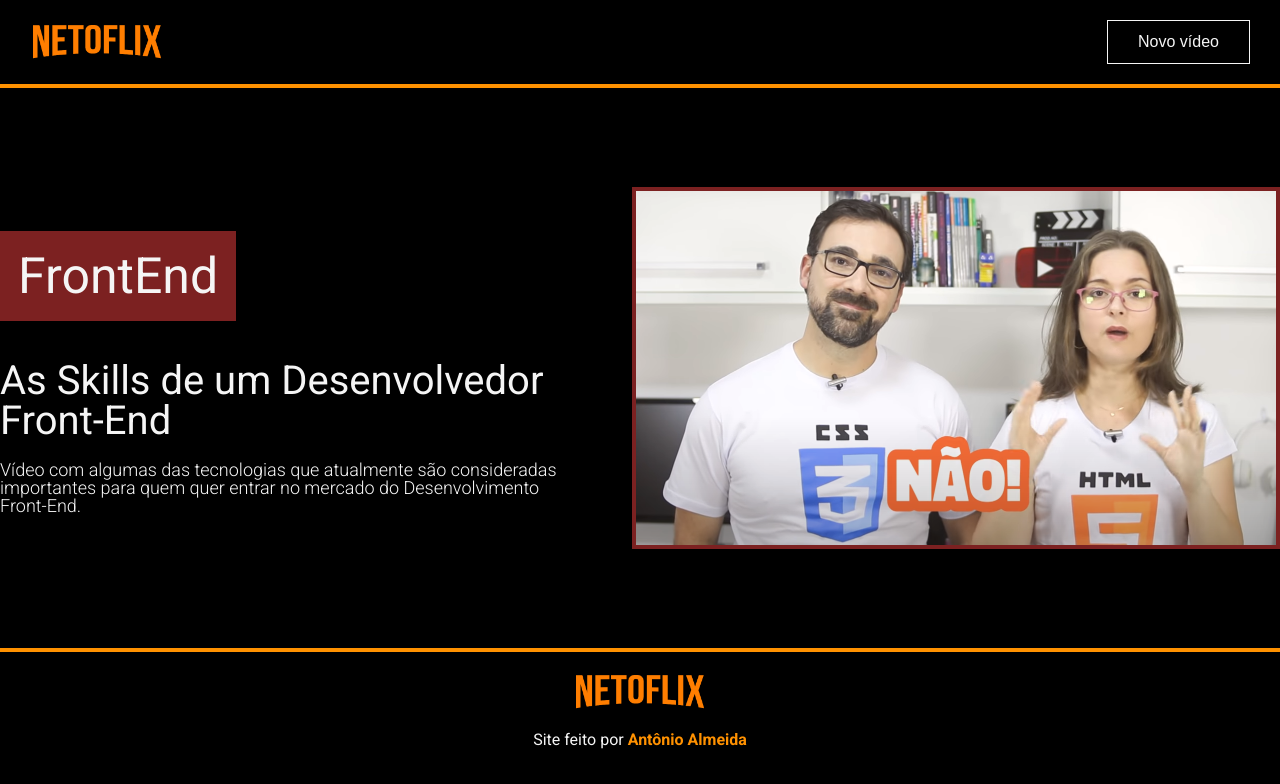
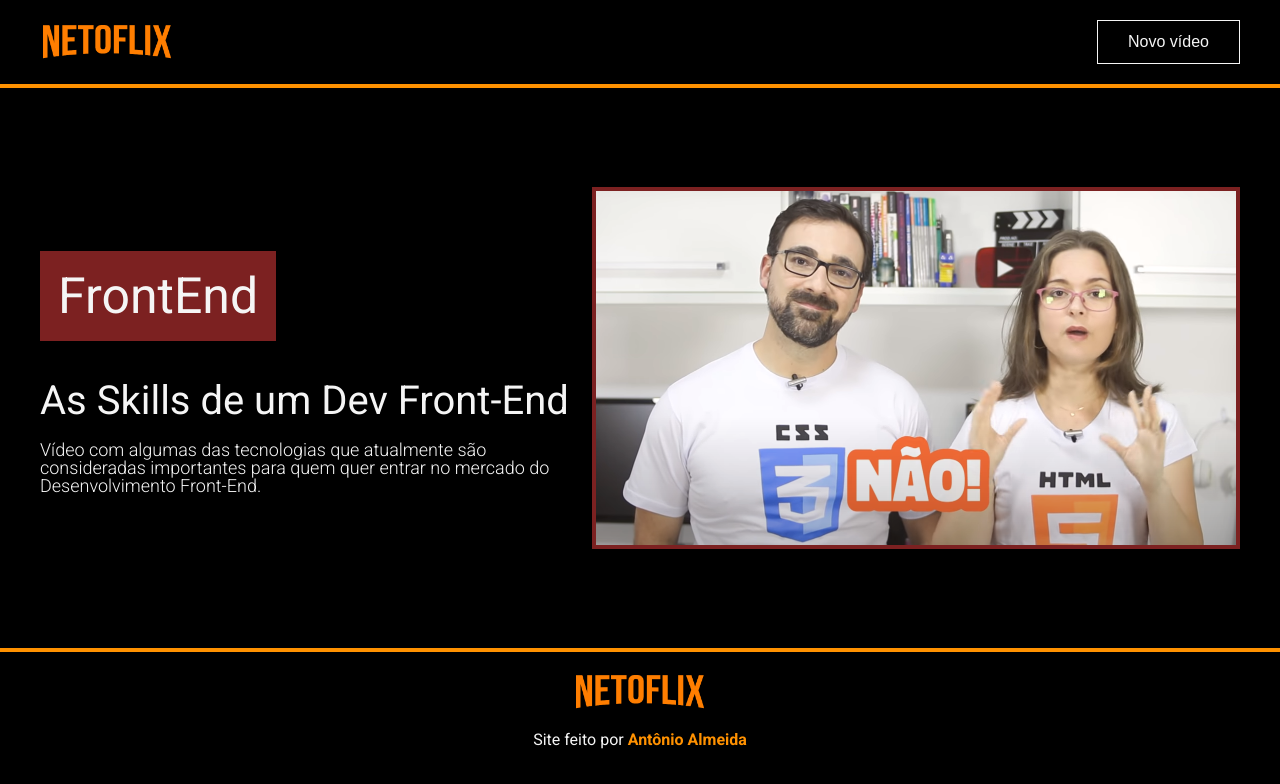
Before and after one commit to netohd/netoflix-react, a React (Create React App) app: page / in a window 1280 px wide. Shown: the top 784 px of the page. Built offline with nearby package versions, Linux system fonts and the light colour scheme.

Commit message:
Max width correction

```diff
--- a/src/App.js
+++ b/src/App.js
@@ -26,7 +26,7 @@
       <Banner>
         <Text>
         <Tag>FrontEnd</Tag>
-        <Title>As Skills de um Desenvolvedor Front-End</Title>
+        <Title>As Skills de um Dev Front-End</Title>
         <Description>Vídeo com algumas das tecnologias que atualmente
           são consideradas importantes para quem quer entrar no
           mercado do Desenvolvimento Front-End.</Description>
--- a/src/tools/container.js
+++ b/src/tools/container.js
@@ -1,5 +1,5 @@
 const container = `
-    max-width: 1360px;
+    max-width: 1200px;
     margin-left: auto;
     margin-right: auto;
 `;
```
